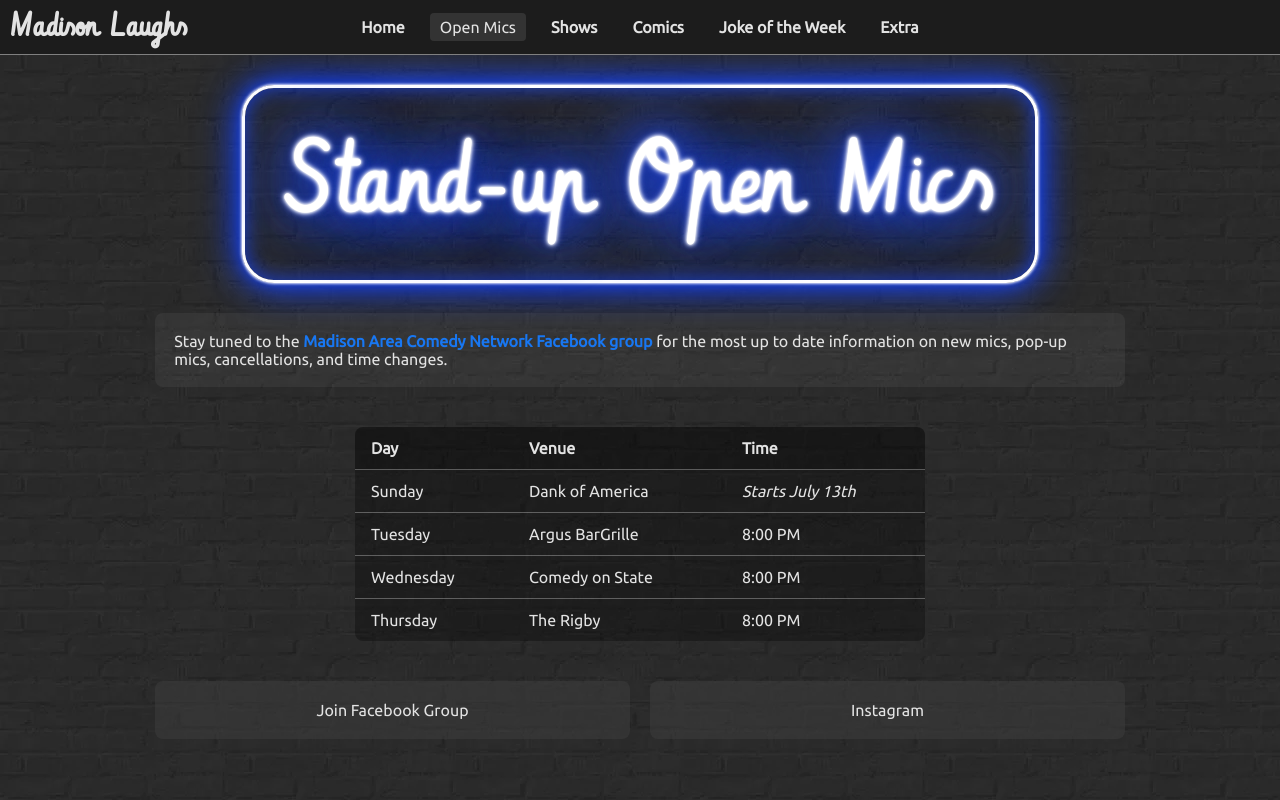
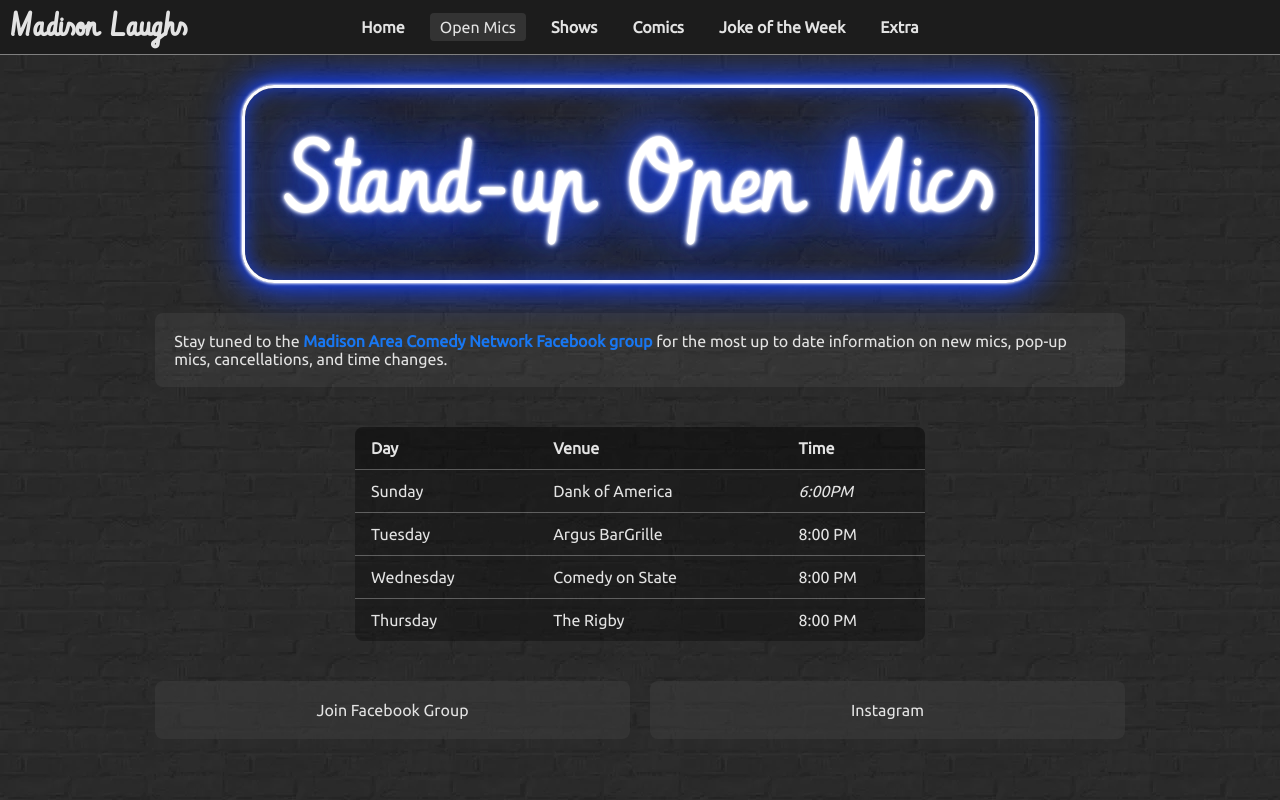
Before and after one commit to clamlands/local-madison-comedy, a SvelteKit app: page /mics in a window 1280 px wide. Shown: the top 800 px of the page. Built offline with nearby package versions, Linux system fonts and the light colour scheme.

Commit message:
Dank of America Time

```diff
--- a/src/routes/mics/+page.svelte
+++ b/src/routes/mics/+page.svelte
@@ -37,7 +37,7 @@
         <tr>
           <td>Sunday</td>
           <td>Dank of America</td>
-          <td><em>Starts July 13th</em></td>
+          <td><em>6:00PM</em></td>
         </tr>
         <tr>
           <td>Tuesday</td>
```
